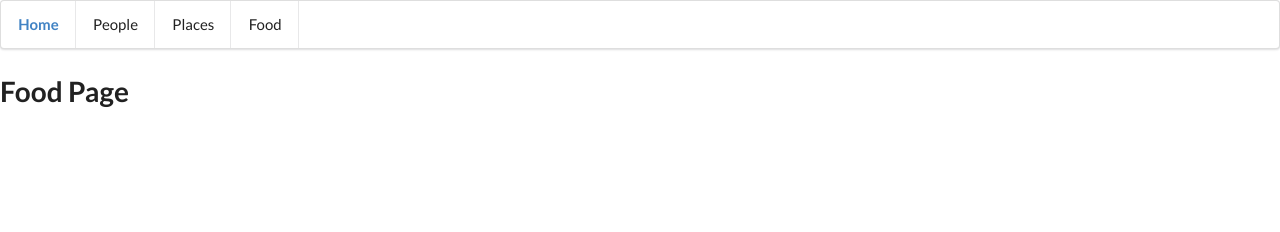
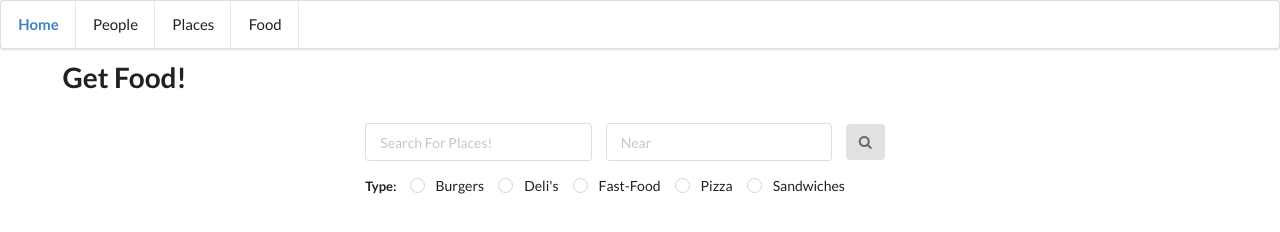
Before and after one commit to Serviox19/semantic-ui, a website: page views/food.html in a window 1280 px wide. Drawn offline with nearby package versions, Linux system fonts and the light colour scheme.

Commit message:
finished search interface for both food and places

```diff
--- a/js/food.js
+++ b/js/food.js
@@ -1,5 +1,16 @@
 $(document).ready(function () {
+
+  $('.ui.radio.checkbox').checkbox();
+
+  $("#submit").on('click', function (e) {
+    e.preventDefault();
+
+    var query = $('#search').val();
+    var near = $('#near').val();
+    $('#search').val('');
+    $('#near').val('');
 
 
 
+  });
 });
--- a/js/places.js
+++ b/js/places.js
@@ -8,18 +8,18 @@ $(document).ready(function () {
       $('#search').val('');
       console.log(query);
 
-      var apiKey = "AIzaSyAZQHq7l89tNlgeL8ZMO3CP3JGY0Jg1noo";
+      var apiKey = "AIzaSyDog5xiiCVTJDq6PyLNExs_OnAfxCf4bg0";
       var apiUrl = "https://maps.googleapis.com/maps/api/place/nearbysearch/json?";
       apiUrl += "location=40.840007,-74.128968&radius=3000";
       apiUrl += "&name=" + query;
       apiUrl += "&key=" + apiKey;
 
       $.ajax({
-        type: "GET",
+        type: 'GET',
         url: apiUrl,
         dataType: 'json',
         success: function (data) {
-          console.log(JSON.stringify(data));
+          console.log(data);
         }
       });
     };
--- a/views/food.html
+++ b/views/food.html
@@ -14,10 +14,73 @@
       <a class="item" href="#">Food</a>
     </div>
 
-    <h1>Food Page</h1>
+    <div class="ui grid container">
+      <div class="row">
+        <h1 class="ui header" id="header">Get Food!</h1>
+      </div><!-- End Row-->
+      <div class="row">
+        <div class="four wide column"></div>
+        <div class="eight wide column">
+          <div class="ui form">
+              <div class="inline fields">
+                <div class="seven wide field">
+                  <input type="text" placeholder="Search For Places!" id="search">
+                </div>
+                <div class="seven wide field">
+                  <input type="text" placeholder="Near" id="near">
+                </div>
+                <div class="two wide field">
+                  <button class="ui icon button" type="submit" id="submit">
+                    <i class="search icon"></i>
+                  </button>
+                </div>
+              </div>
+          </div><!-- End ui Form-->
+          <div class="row">
+            <div class="ui form">
+              <div class="inline fields">
+                <label for="fruit">Type:</label>
+                <div class="field">
+                  <div class="ui radio checkbox">
+                    <input type="radio" id="burger" tabindex="0">
+                    <label>Burgers</label>
+                  </div>
+                </div>
+                <div class="field">
+                  <div class="ui radio checkbox">
+                    <input type="radio" id="deli" tabindex="0">
+                    <label>Deli's</label>
+                  </div>
+                </div>
+                <div class="field">
+                  <div class="ui radio checkbox">
+                    <input type="radio" id="fast" tabindex="0">
+                    <label>Fast-Food</label>
+                  </div>
+                </div>
+                <div class="field">
+                  <div class="ui radio checkbox">
+                    <input type="radio" id="pizza" tabindex="0">
+                    <label>Pizza</label>
+                  </div>
+                </div>
+                <div class="field">
+                  <div class="ui radio checkbox">
+                    <input type="radio" id="sandwiches" tabindex="0">
+                    <label>Sandwiches</label>
+                  </div>
+                </div>
+              </div><!-- End Inline Fields-->
+            </div>
+          </div>
+        </div><!-- End Input Div-->
+        <div class="four wide columns"></div>
+      </div><!-- End Row-->
+    </div>
 
 
     <script src="https://ajax.googleapis.com/ajax/libs/jquery/3.1.0/jquery.min.js"></script>
     <script src="../js/food.js"></script>
+    <script src="../semantic/components/checkbox.min.js"></script>
   </body>
 </html>
```
Also changed, not shown: server.js (+7 -6 lines).
